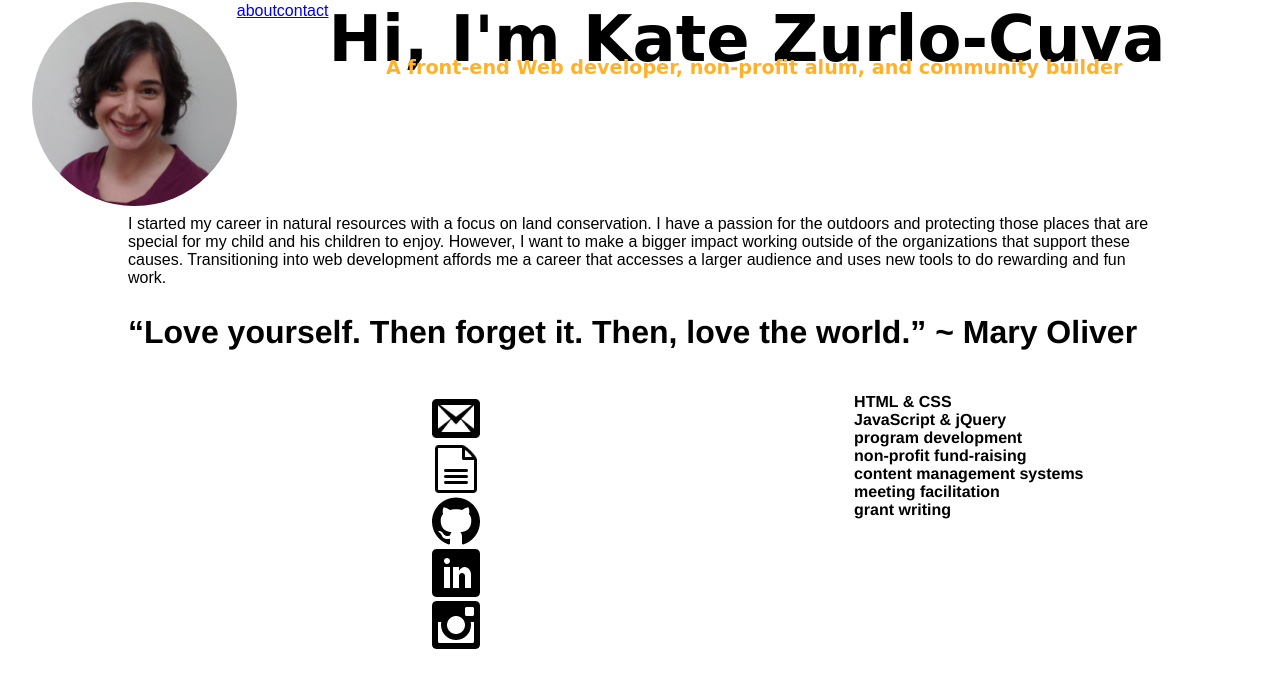
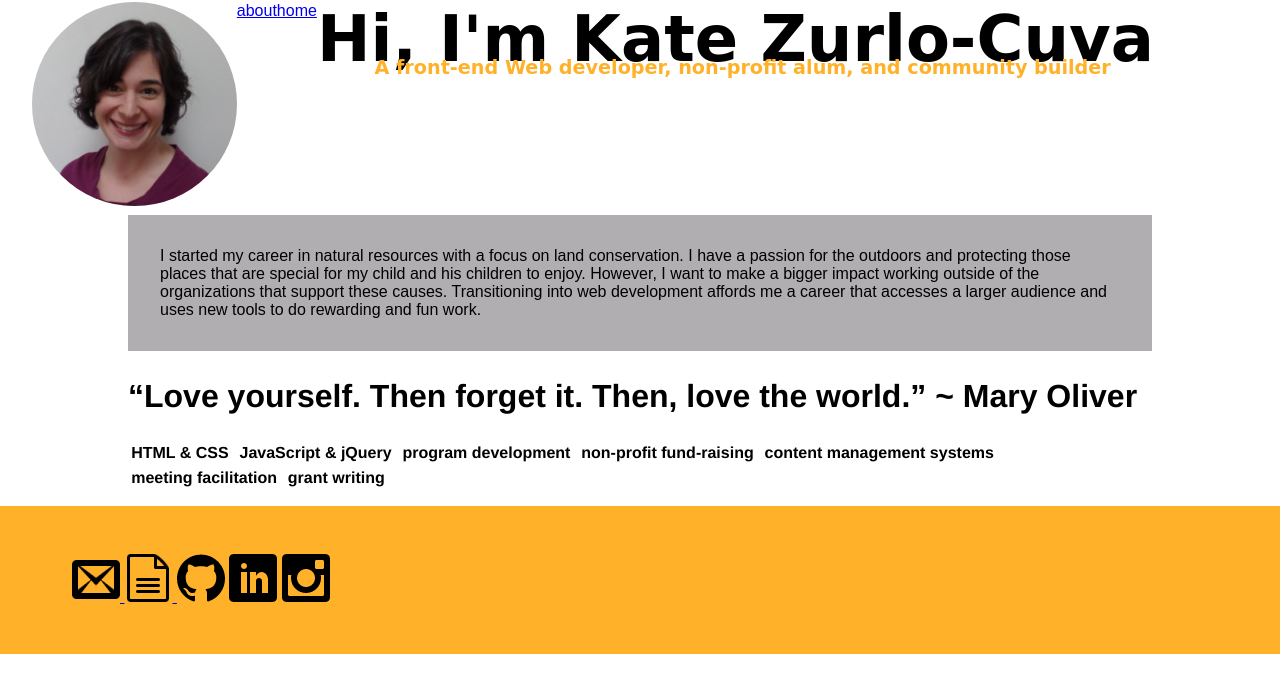
Before and after one commit to kmzurlocuva/business-card, a website: page index.html in a window 1280 px wide. Drawn offline with nearby package versions, Linux system fonts and the light colour scheme; a web font is replaced by a local one.

Commit message:
padding around elements

```diff
--- a/css/base.css
+++ b/css/base.css
@@ -4,7 +4,7 @@ header {
   display: flex;
   width: 100%;
   background-color: white;
-  padding-top: 20px;
+  padding-top: 5em;
   }
 
 
@@ -39,27 +39,28 @@ h3 {
 }
 
 
-ul {
+/*ul {
   float: right;
-  width: 33%;
-}
+  width: 33%;*/
+/*}
 
-ul li {
+ul li {*/
   /*justify-content: flex-end;
   flex-direction: column;
   max-width: 20%;*/
-  background-color: white;
+  /*background-color: white;
 }
 
 ul {
   text-decoration: none;
   list-style: none;
   color: black;
-}
+}*/
 
 footer {
-  background-color: #B1AEB2;
+  background-color: #FFB129;
   width:100%;
+  padding: 2em;
   /*-webkit-box-shadow: inset 10px 10px 16px -9px rgba(0,0,0,0.75);
   -moz-box-shadow: inset 10px 10px 16px -9px rgba(0,0,0,0.75);
   box-shadow: inset 10px 10px 16px -9px rgba(0,0,0,0.75);*/
--- a/css/module.css
+++ b/css/module.css
@@ -7,6 +7,8 @@
   width: 80%;
   margin: 0 auto;
   min-height: calc(100vh - 90px);
+}
+
 
  ul li {
   display: inline-block;
@@ -15,9 +17,8 @@
 article {
   /*background-color: #CCC0AB;*/
   background-color: transparent;
-  width: 30%;
   height: 30%;
-  display: inline-flex;
+  /*display: inline-flex;*/
   margin: 2% auto;
   /*border-style: dashed;*/
 }
@@ -38,15 +39,20 @@ article {
 
 section ul li {
   margin: 0 auto;
-  display: inline-block;
   padding: .2em;
 }
+
+
 .tab {
   margin: 0 auto;
   display: inline;
-  width: auto;
+  width: 0 auto
+
 }
-#blurb {
-  width: 20em;
+
+#bioBlock {
+  background-color: #B1AEB2;
+  padding: 2em;
 }
+
 }
--- a/index.html
+++ b/index.html
@@ -24,7 +24,7 @@
       <header class="header">
         <img id="katePic" img src="img/kate.png"></img>
         <div id="about"><a href="./about">about</a></div>
-        <div id="contact"><a href="./contact">contact</a></div>
+        <div id="home"><a href="./">home</a></div>
         <span><h1 id="headerName">Hi, I'm Kate Zurlo-Cuva</h1>
         <h1 id="blurb">A front-end Web developer, non-profit alum, and community builder</h1></span>
       </header>
```
